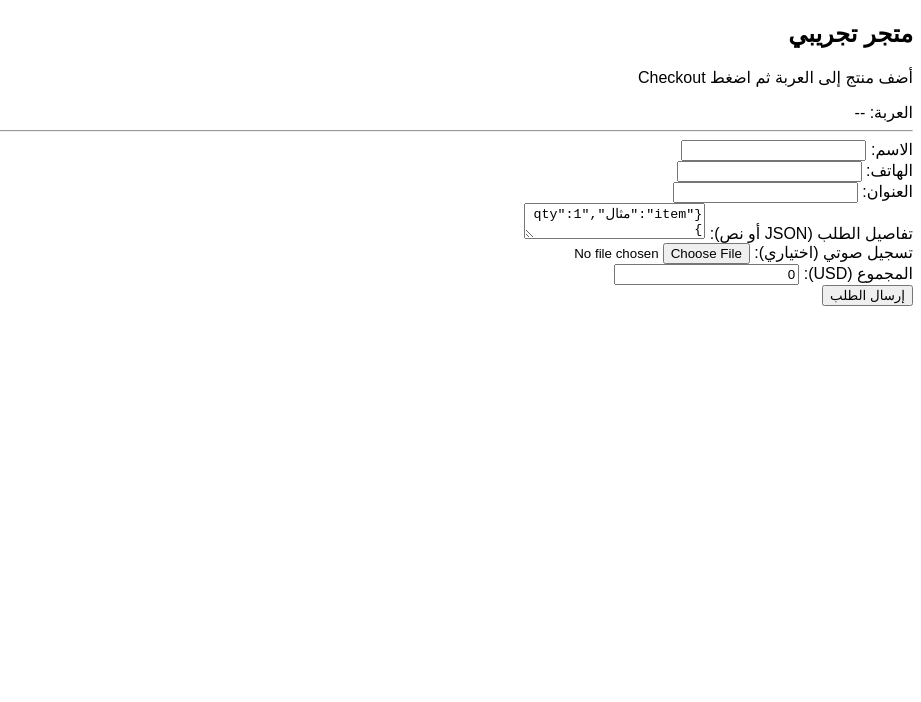
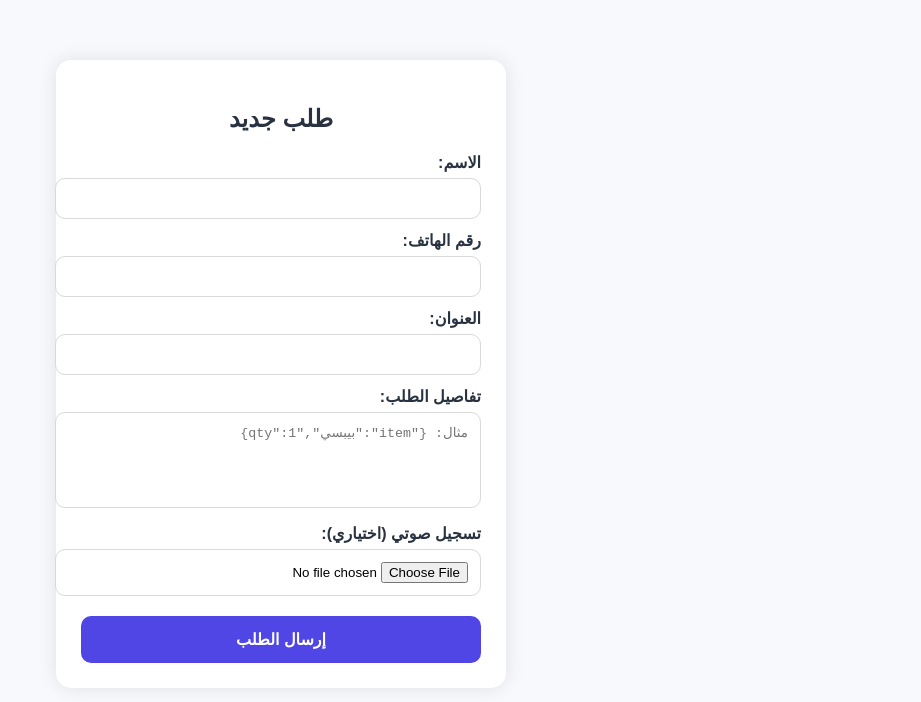
Before and after one commit to rahema2024/POC_SYSTEM, a website: page public/index.html in a window 1280 px wide. Shown: the whole page, without its empty margins (359-1280 px from the left). Drawn offline with Linux system fonts and the light colour scheme.

Commit message:
Revamp order form layout and submission feedback
Updated the HTML structure and styles for the order form, including improved user feedback on submission.

```diff
--- a/public/index.html
+++ b/public/index.html
@@ -1,20 +1,88 @@
 <!doctype html>
 <html lang="ar">
-<head><meta charset="utf-8"><title>المتجر - POC</title></head>
-<body style="direction:rtl;font-family:Arial">
-  <h2>متجر تجريبي</h2>
-  <p>أضف منتج إلى العربة ثم اضغط Checkout</p>
-  <div id="cart">العربة: <span id="items">--</span></div>
-  <hr>
+<head>
+<meta charset="UTF-8">
+<title>نظام إدارة طلبات - عرض تجريبي</title>
+<style>
+  body {
+    font-family: "Tajawal", Arial, sans-serif;
+    background: #f7f9fc;
+    margin: 0;
+    padding: 0;
+    direction: rtl;
+    text-align: right;
+  }
+  .container {
+    width: 400px;
+    margin: 60px auto;
+    background: #fff;
+    padding: 25px;
+    border-radius: 15px;
+    box-shadow: 0 0 20px rgb(0 0 0 / 0.1);
+  }
+  h2 {
+    text-align: center;
+    color: #293241;
+    margin-bottom: 20px;
+  }
+  label {
+    font-weight: bold;
+    margin-top: 12px;
+    display: block;
+    color: #293241;
+  }
+  input, textarea {
+    width: 100%;
+    padding: 12px;
+    margin-top: 6px;
+    border: 1px solid #d9d9d9;
+    border-radius: 10px;
+    outline: none;
+  }
+  textarea { height: 70px; resize: none; }
+  button {
+    width: 100%;
+    background: #4f46e5;
+    color: white;
+    padding: 14px;
+    border: none;
+    border-radius: 10px;
+    font-size: 16px;
+    margin-top: 20px;
+    cursor: pointer;
+    font-weight: bold;
+  }
+  button:hover { background: #3730a3; }
+  small {
+    color: #6b7280;
+    font-size: 12px;
+  }
+</style>
+</head>
+<body>
+
+<div class="container">
+  <h2>طلب جديد</h2>
   <form id="orderForm" enctype="multipart/form-data">
-    <label>الاسم: <input name="name" required></label><br/>
-    <label>الهاتف: <input name="phone" required></label><br/>
-    <label>العنوان: <input name="address" required></label><br/>
-    <label>تفاصيل الطلب (JSON أو نص): <textarea name="items">{"item":"مثال","qty":1}</textarea></label><br/>
-    <label>تسجيل صوتي (اختياري): <input type="file" name="audio" accept="audio/*"></label><br/>
-    <label>المجموع (USD): <input name="total" value="0"></label><br/>
+    <label>الاسم:</label>
+    <input name="name" required>
+
+    <label>رقم الهاتف:</label>
+    <input name="phone" required>
+
+    <label>العنوان:</label>
+    <input name="address" required>
+
+    <label>تفاصيل الطلب:</label>
+    <textarea name="items" placeholder='مثال: {"item":"بيبسي","qty":1}'></textarea>
+
+    <label>تسجيل صوتي (اختياري):</label>
+    <input type="file" name="audio" accept="audio/*">
+
     <button type="submit">إرسال الطلب</button>
   </form>
+</div>
+
 
 <script>
 const form = document.getElementById('orderForm');
@@ -24,10 +92,13 @@
   const res = await fetch('/api/web-order', { method:'POST', body: fd });
   const j = await res.json();
   if (j.ok) {
-        alert('تم إرسال الطلب — شكراً');
-        if (j.checkoutUrl) window.location = j.checkoutUrl; // Stripe checkout
-      } else alert('خطأ: ' + (j.error || 'unknown'));
+    alert('✅ تم إرسال الطلب بنجاح');
+    form.reset();
+  } else {
+    alert('❌ حدث خطأ: ' + (j.error || 'غير معروف'));
+  }
 });
 </script>
+
 </body>
 </html>
```
Lines whose indentation alone changed are shown as unchanged.
